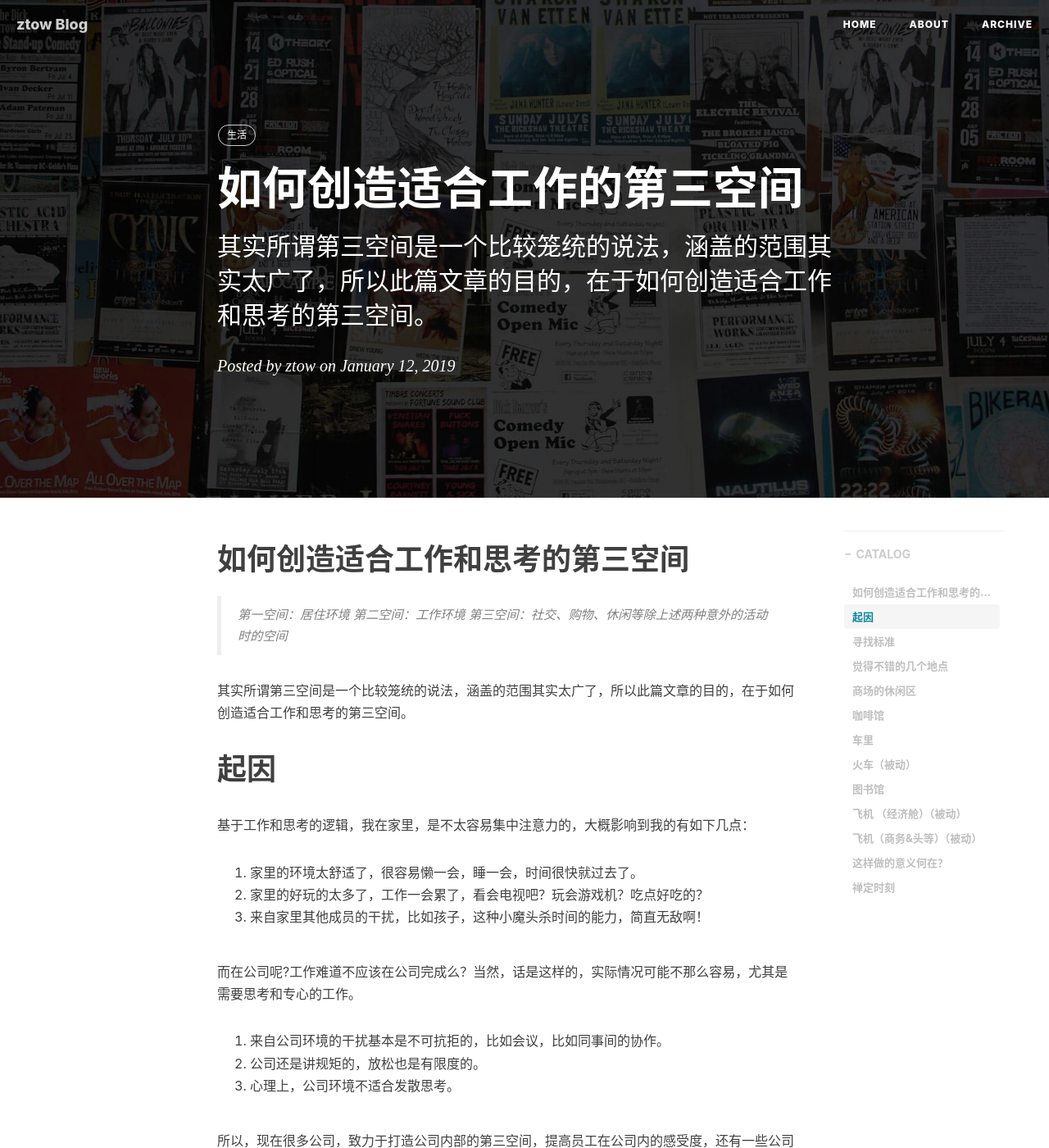
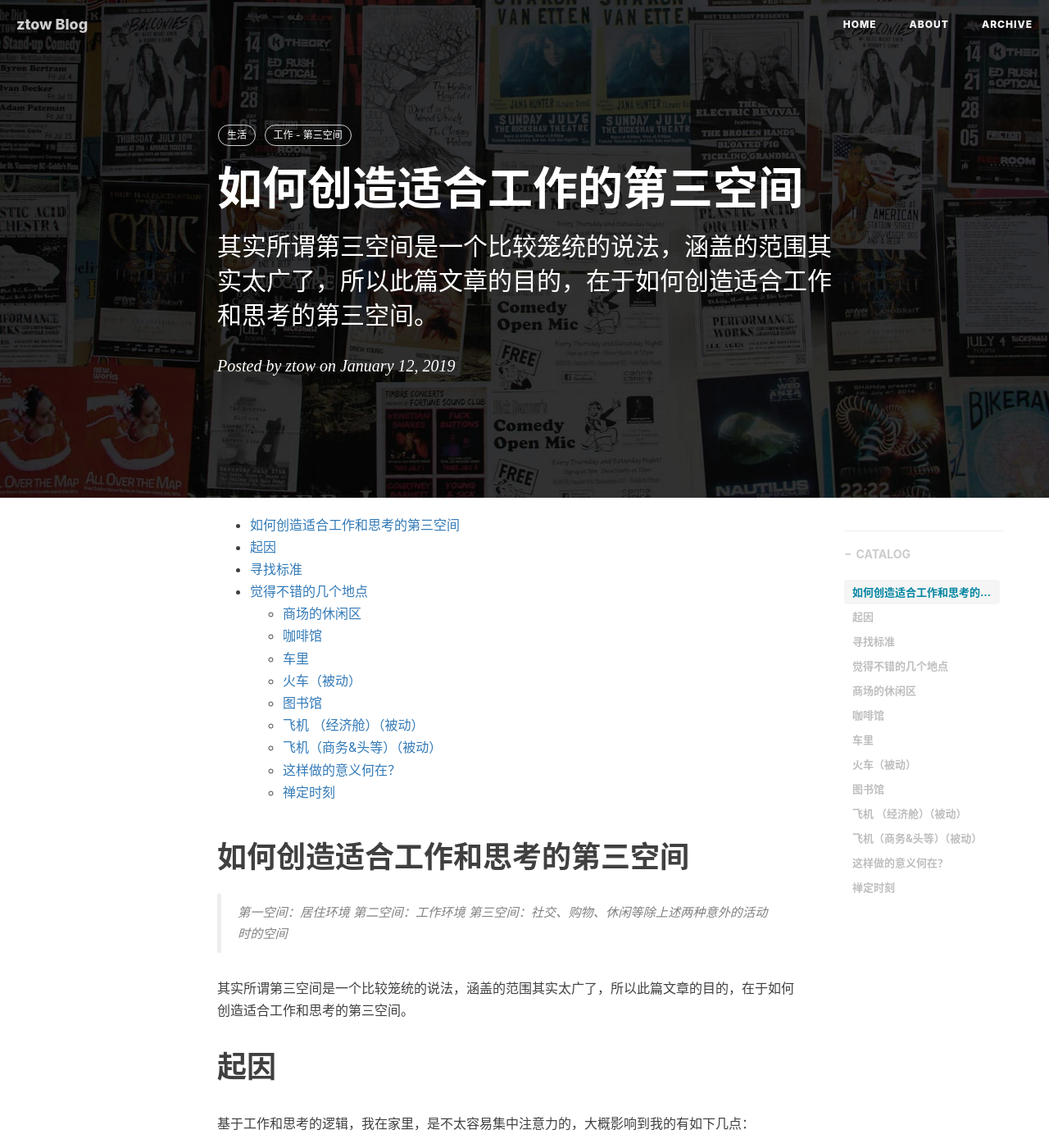
Before and after one commit to ztow/wdphoto, a Jekyll site: the page built from _posts/2019-01-12-Third-space.md, in a window 1280 px wide and 1400 px high. Shown: the whole window at 82% size. Built offline with Jekyll 4.4.1, drawn with Linux system fonts in a browser that asks for light colours; nearby versions of some CDN libraries; comment, search, counter and statistics services are not loaded.

Commit message:
no message

```diff
--- a/_posts/2019-01-12-Third-space.md
+++ b/_posts/2019-01-12-Third-space.md
@@ -8,7 +8,13 @@ catalog: true
 header-mask: 0.4
 tags:
   - 生活
+  - 工作
+   - 第三空间
 ---
+  * 目录
+{:toc #markdown-toc}
+
+
 
 # 如何创造适合工作和思考的第三空间
 
```
